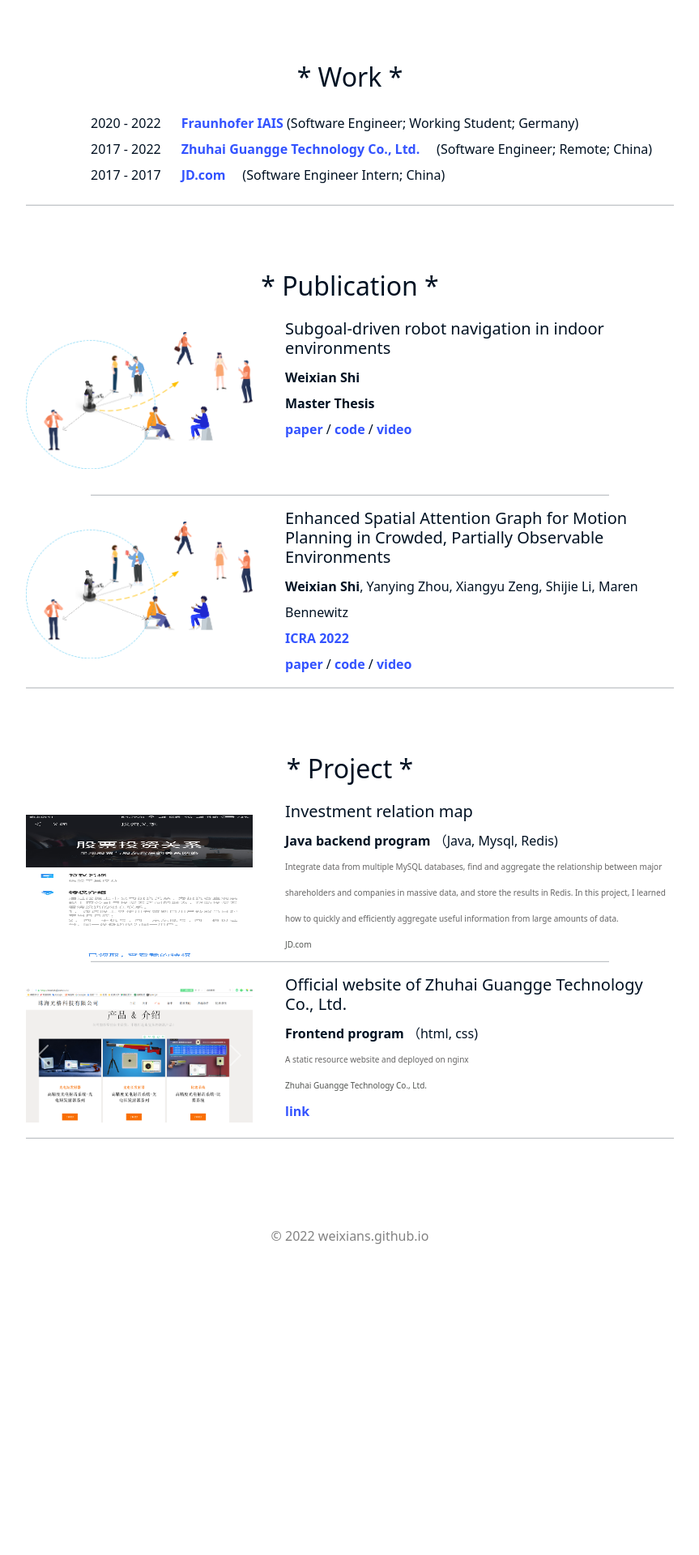
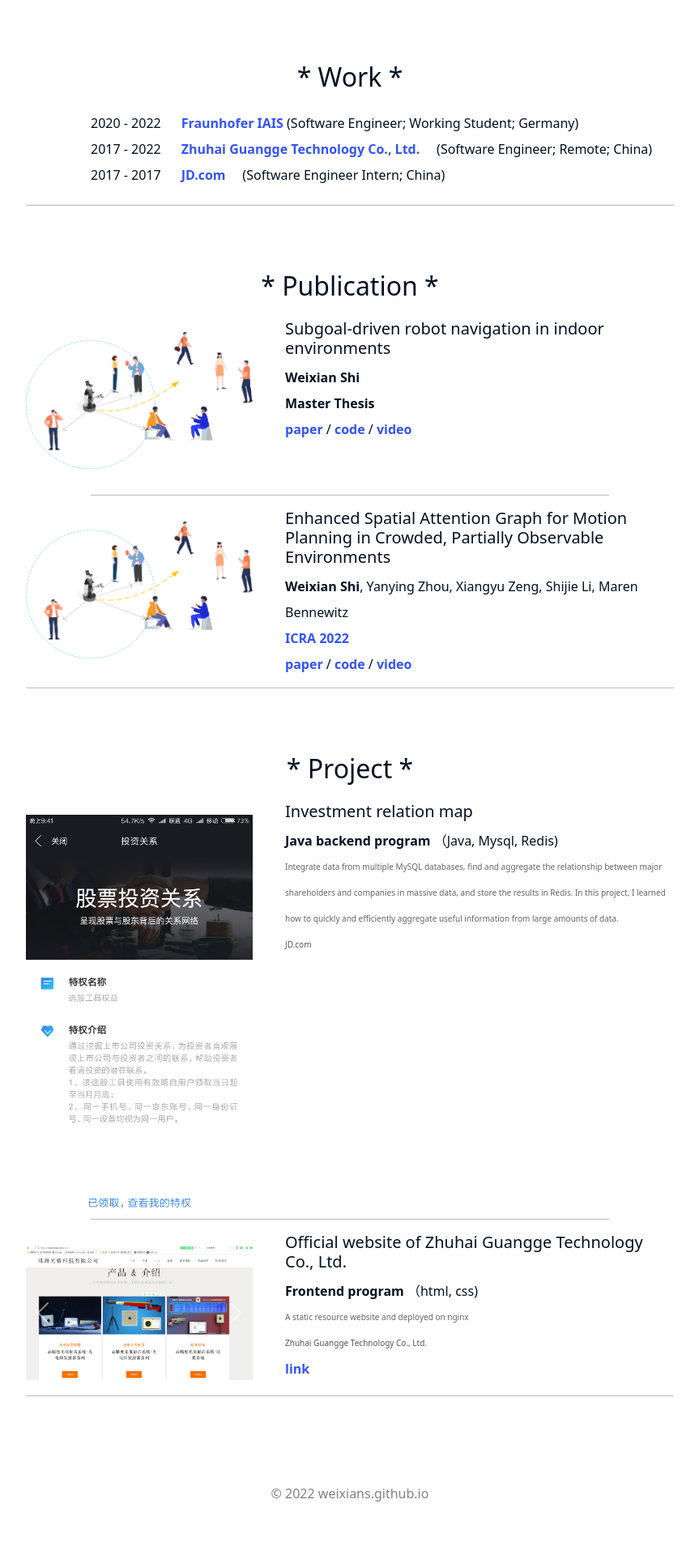
Before and after one commit to weixians/weixians.github.io, a Jekyll site: the page built from about_me.html, in a window 1280 px wide. Shown: the part 699-2619 px from the top of the page at 81% size, without its empty margins (208-1071 px from the left). Built offline with Jekyll 4.4.1, drawn with Linux system fonts in a browser that asks for light colours; before the commit the page ends 2301 px from its top, so only the background shows below that.

Commit message:
change content

```diff
--- a/about_me.html
+++ b/about_me.html
@@ -48,6 +48,11 @@ subtitle:
         p.company {
             color: #535653;
             font-size: 10px;
+        }
+
+        img.vertical {
+            width: auto;
+            height: 100%;
         }
     </style>
 
@@ -151,7 +156,7 @@ subtitle:
             <div id="jdStockCarousel" class="carousel slide" data-bs-ride="carousel">
                 <div class="carousel-inner">
                     <div class="carousel-item active">
-                        <img src="/assets/img/project/jd_stock1.png" class="d-block w-100" style="height: 180px"
+                        <img src="/assets/img/project/jd_stock1.png" class="d-block w-100 vertical"
                              alt="...">
                     </div>
                     <div class="carousel-item">
```
